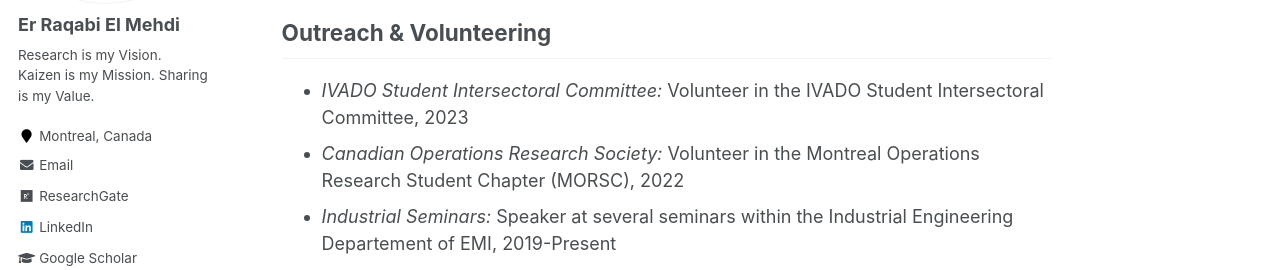
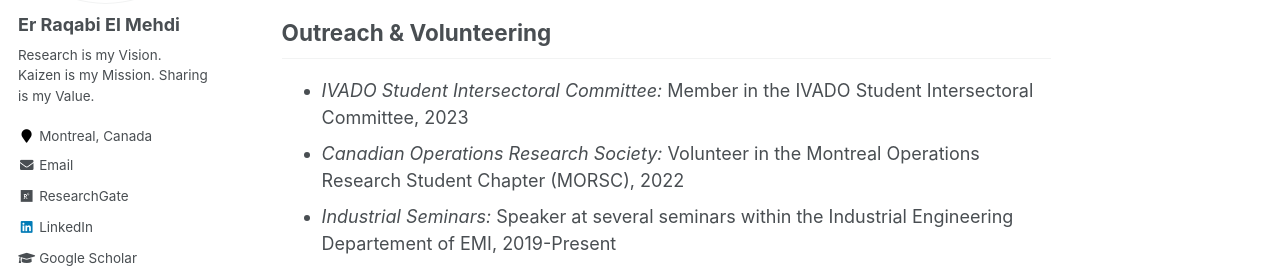
Before and after one commit to RqbMedi/rqbmedi.github.io, a Jekyll site: the page built from _pages/markdown.md, in a window 1280 px wide and 900 px high, scrolled down 354 px. Shown: the part 180-450 px from the top of the window. Built offline with Jekyll 4.4.1, drawn with Linux system fonts in a browser that asks for light colours; some web fonts are replaced.

Commit message:
Update markdown.md

```diff
--- a/_pages/markdown.md
+++ b/_pages/markdown.md
@@ -17,7 +17,7 @@ Organizing & Leadership
 
 Outreach & Volunteering
 ------
-- *IVADO Student Intersectoral Committee:* Volunteer in the IVADO Student Intersectoral Committee, 2023
+- *IVADO Student Intersectoral Committee:* Member in the IVADO Student Intersectoral Committee, 2023
 - *Canadian Operations Research Society:* Volunteer in the Montreal Operations Research Student Chapter (MORSC), 2022
 - *Industrial Seminars:* Speaker at several seminars within the Industrial Engineering Departement of EMI, 2019-Present
 - *Tutor:* Academic orientation and schooling for Moroccan undergraduate and graduate students, 2017-Present
```
